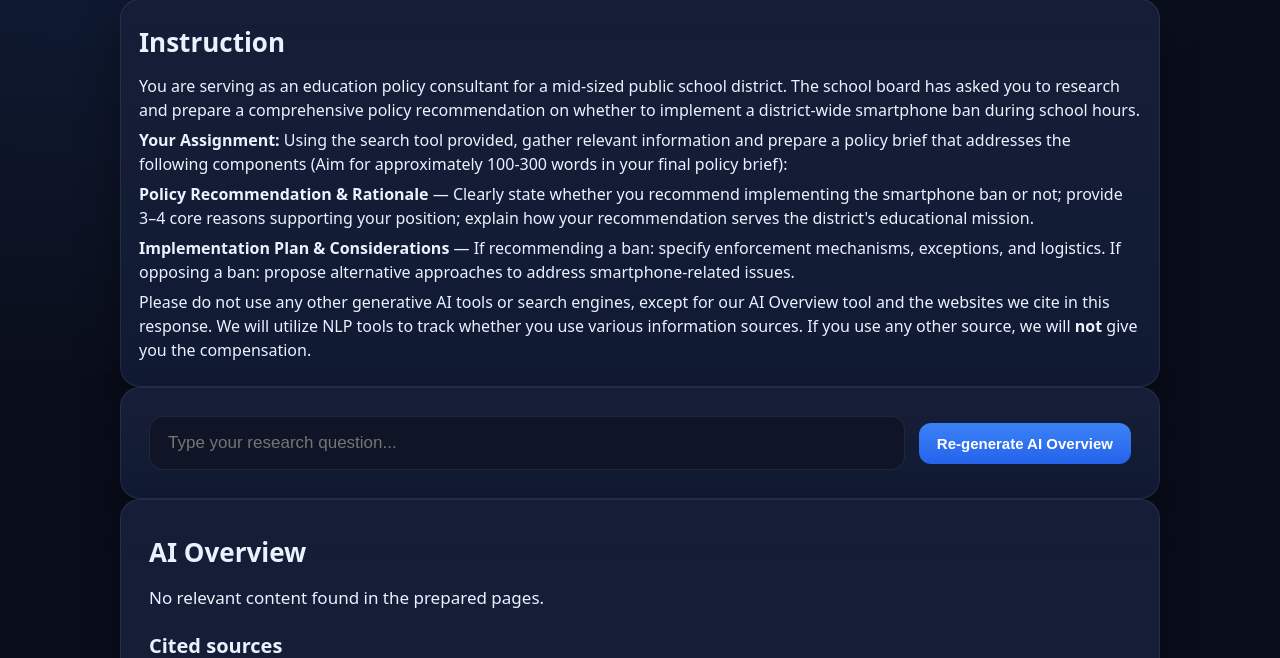
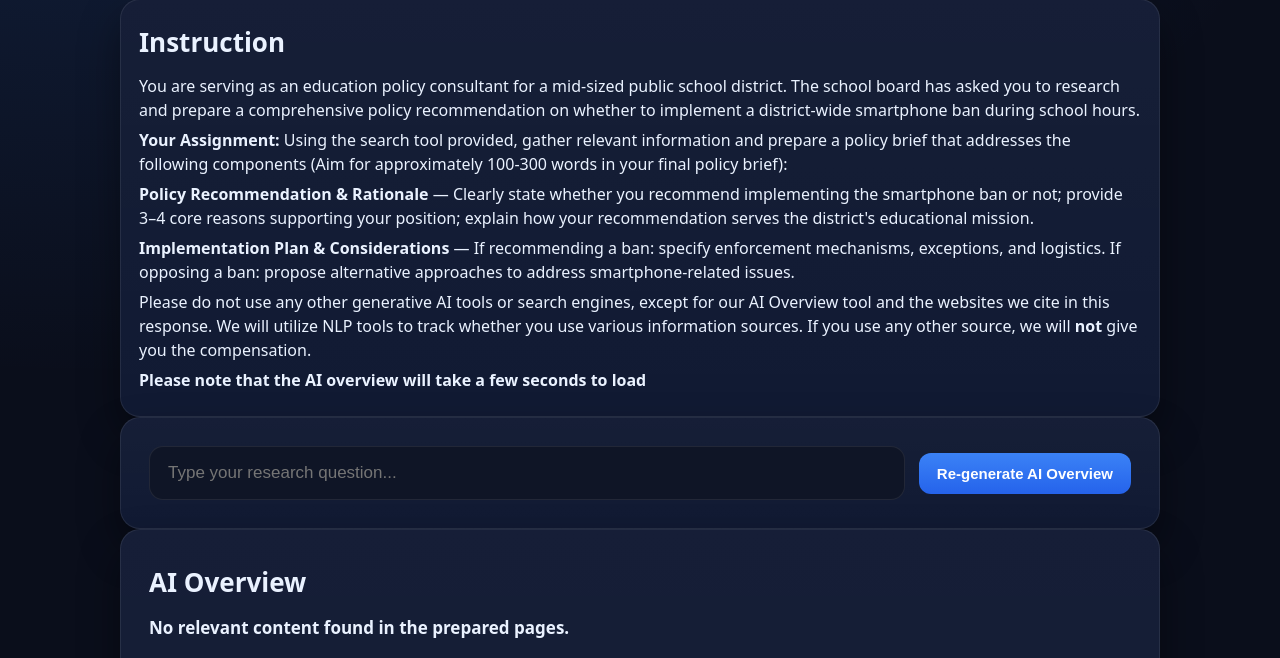
Before and after one commit to junweinickwang-sketch/isr2, a Flask app: page /results in a window 1280 px wide. Shown: the part 85-743 px from the top of the page. Run offline with Flask 3, Linux system fonts and the light colour scheme.

Commit message:
Update results.html

```diff
--- a/1729/templates/results.html
+++ b/1729/templates/results.html
@@ -14,6 +14,8 @@
   <p><b>Implementation Plan &amp; Considerations</b> — If recommending a ban: specify enforcement mechanisms, exceptions, and logistics. If opposing a ban: propose alternative approaches to address smartphone-related issues.</p>
 
   <p>Please do not use any other generative AI tools or search engines, except for our AI Overview tool and the websites we cite in this response. We will utilize NLP tools to track whether you use various information sources. If you use any other source, we will <b>not</b> give you the compensation.</p>
+
+  <p><b>Please note that the AI overview will take a few seconds to load<b><p>
 </div>
     </div>
 
```
